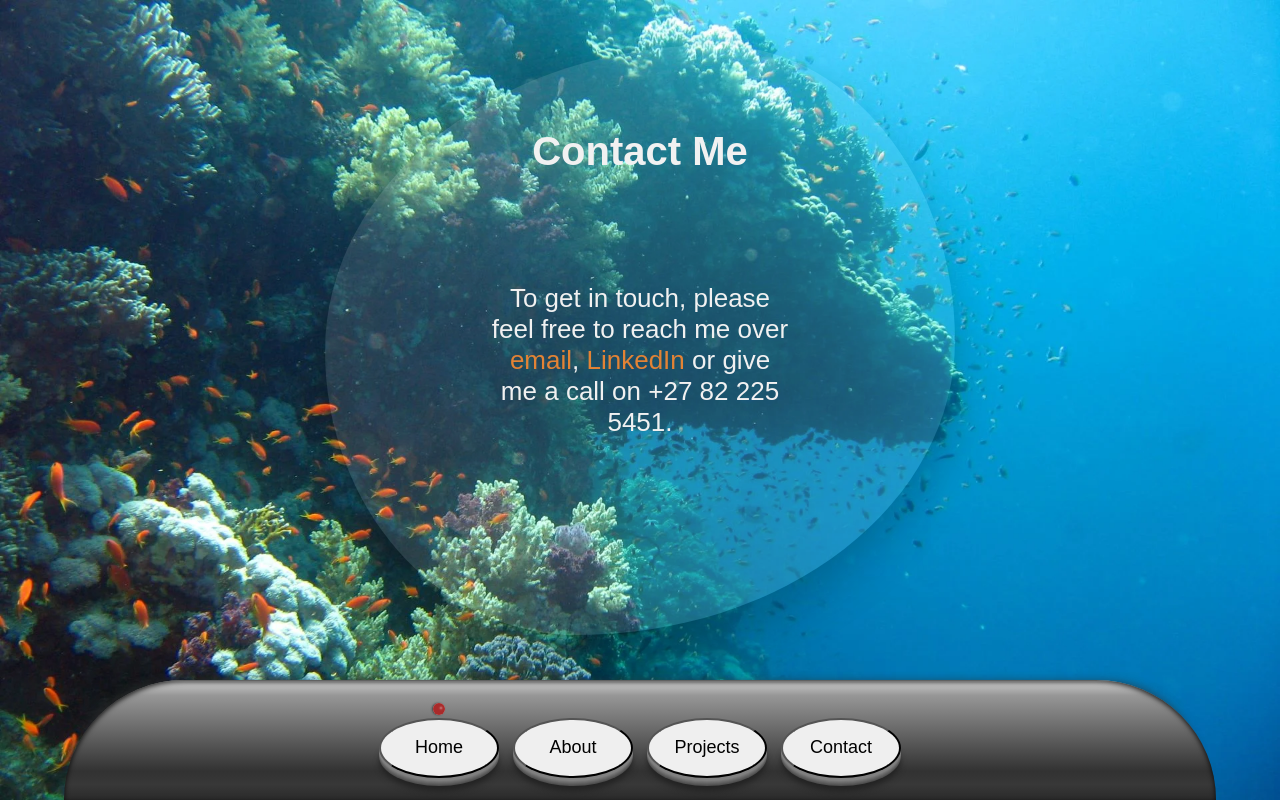
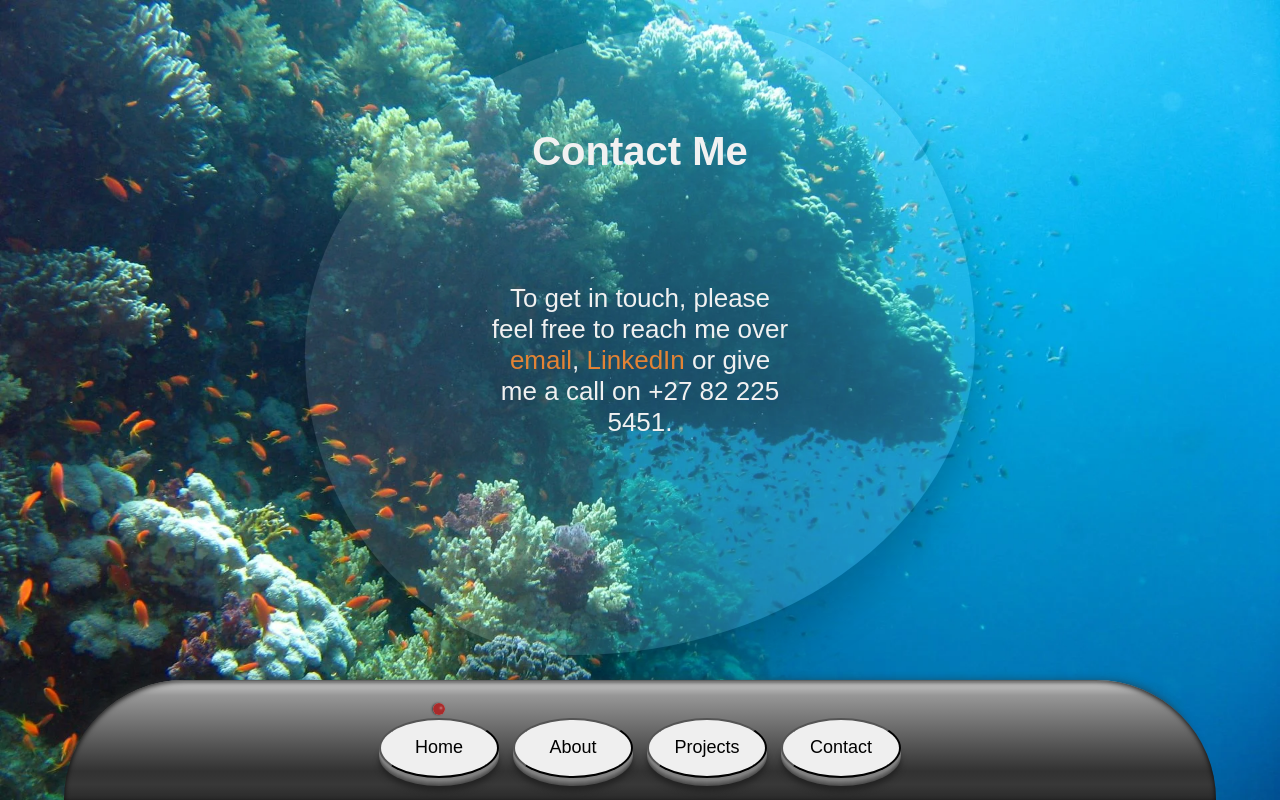
Before and after one commit to Liv4-code/planet-portfolio-site, a React (Create React App) app: page /contact in a window 1280 px wide. Built offline with nearby package versions, Linux system fonts and the light colour scheme; a web font is replaced by a local one.

Commit message:
Increased padding on bubble in contact section

```diff
--- a/src/Contact.scss
+++ b/src/Contact.scss
@@ -23,10 +23,9 @@ $breakpoint-xsml-cellphone: 400px;
     right: 0;
     top: 0;
     bottom: 15%;
-    padding: 5%;
     width: 600px;
     height: 70vh;
-    padding: 15px;
+    padding: 35px;
     background: rgba(255, 255, 255, 0.1);
     box-shadow: 0 25px 45px rgba(0, 0, 0, 0.2);
     animation: bubble-move 10s infinite ease-in-out;
```
